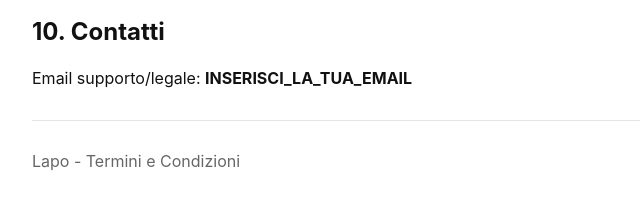
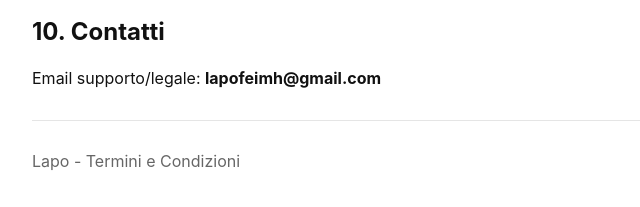
Before and after one commit to sivashow/lapo-privacy, a plain HTML site: page terms.html in a window 1280 px wide. Shown: the part 1261-1468 px from the top of the page, 178-818 px from the left. Drawn offline with Linux system fonts and the light colour scheme.

Commit message:
Update terms.html

```diff
--- a/terms.html
+++ b/terms.html
@@ -77,7 +77,7 @@
 
   <h2>10. Contatti</h2>
   <p>
-    Email supporto/legale: <strong>INSERISCI_LA_TUA_EMAIL</strong>
+    Email supporto/legale: <strong>lapofeimh@gmail.com</strong>
   </p>
 
   <hr />
```
